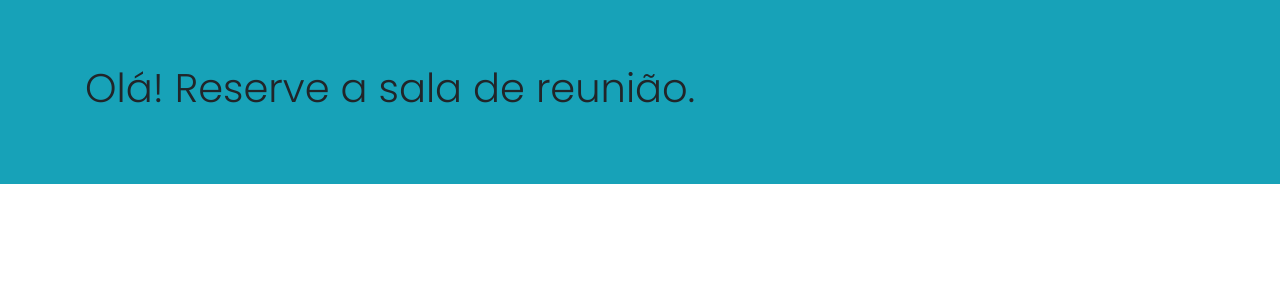
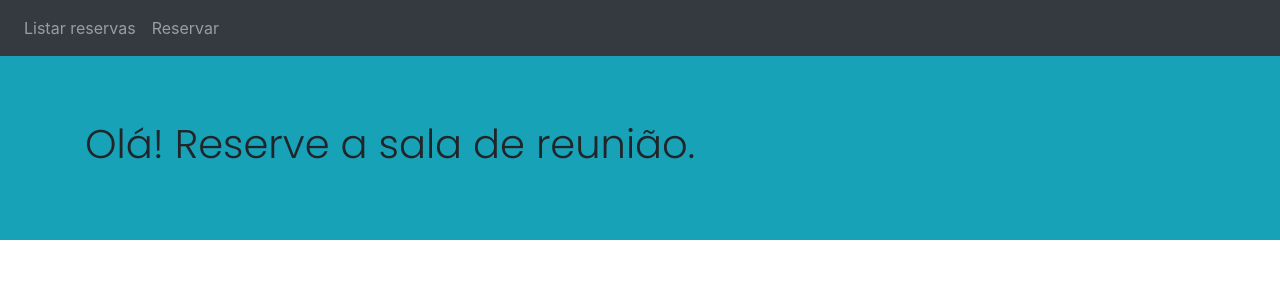
Before and after one commit to alenakano/projeto-reserva, an Angular app in the folder sala/: page / in a window 1280 px wide. Shown: the top 300 px of the page. Built offline with nearby package versions, Linux system fonts and the light colour scheme.

Commit message:
base modules e navbar.

```diff
--- a/sala/src/app/app.component.html
+++ b/sala/src/app/app.component.html
@@ -1,3 +1,6 @@
+<div>
+  <navbar></navbar>
+</div>
 <div class="jumbotron jumbotron-fluid bg-info">
   <div class="container">
     <h1 id="titulo" class="align-middle">Olá! Reserve a sala de reunião.</h1>
--- a/sala/src/app/app.module.ts
+++ b/sala/src/app/app.module.ts
@@ -2,12 +2,14 @@ import { BrowserModule } from '@angular/platform-browser';
 import { NgModule } from '@angular/core';
 
 import { AppComponent } from './app.component';
+import { BaseModule } from './base/base.module';
 
 @NgModule({
   declarations: [
     AppComponent
   ],
   imports: [
+    BaseModule,
     BrowserModule
   ],
   providers: [],
--- /dev/null
+++ b/sala/src/app/base/base-navbar.component.html
@@ -0,0 +1,13 @@
+<nav class="navbar navbar-expand-sm bg-dark navbar-dark">
+
+<!-- Links -->
+    <ul class="navbar-nav">
+    <li class="nav-item">
+        <a class="nav-link" href="situacao">Listar reservas</a>
+    </li>
+    <li class="nav-item">
+        <a class="nav-link" href="/reserva">Reservar</a>
+    </li>
+    </ul>
+
+</nav>
```
Also changed, not shown: sala/src/app/base/base-navbar-component.ts (added, +8 -0 lines), sala/src/app/base/base.module.ts (added, +14 -0 lines).
